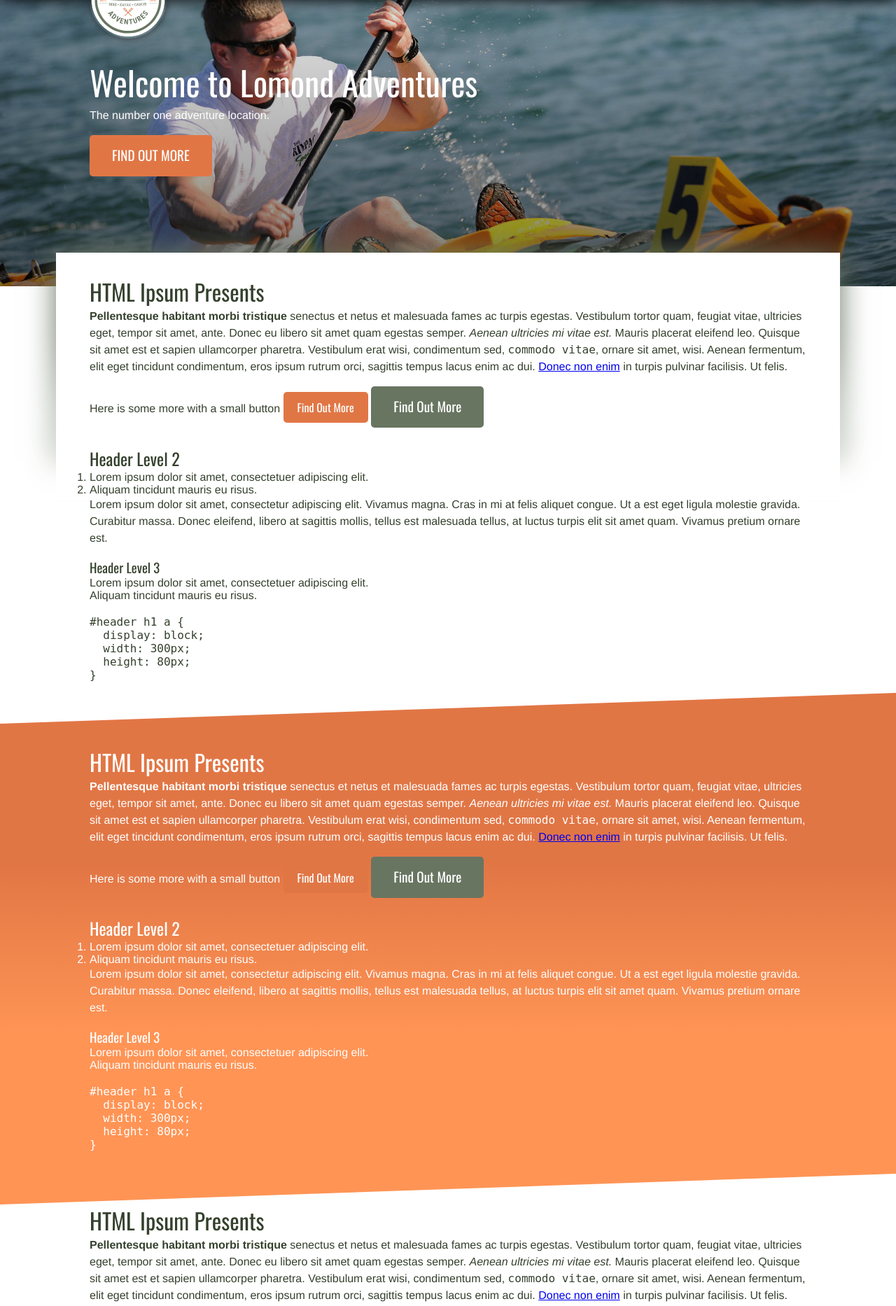
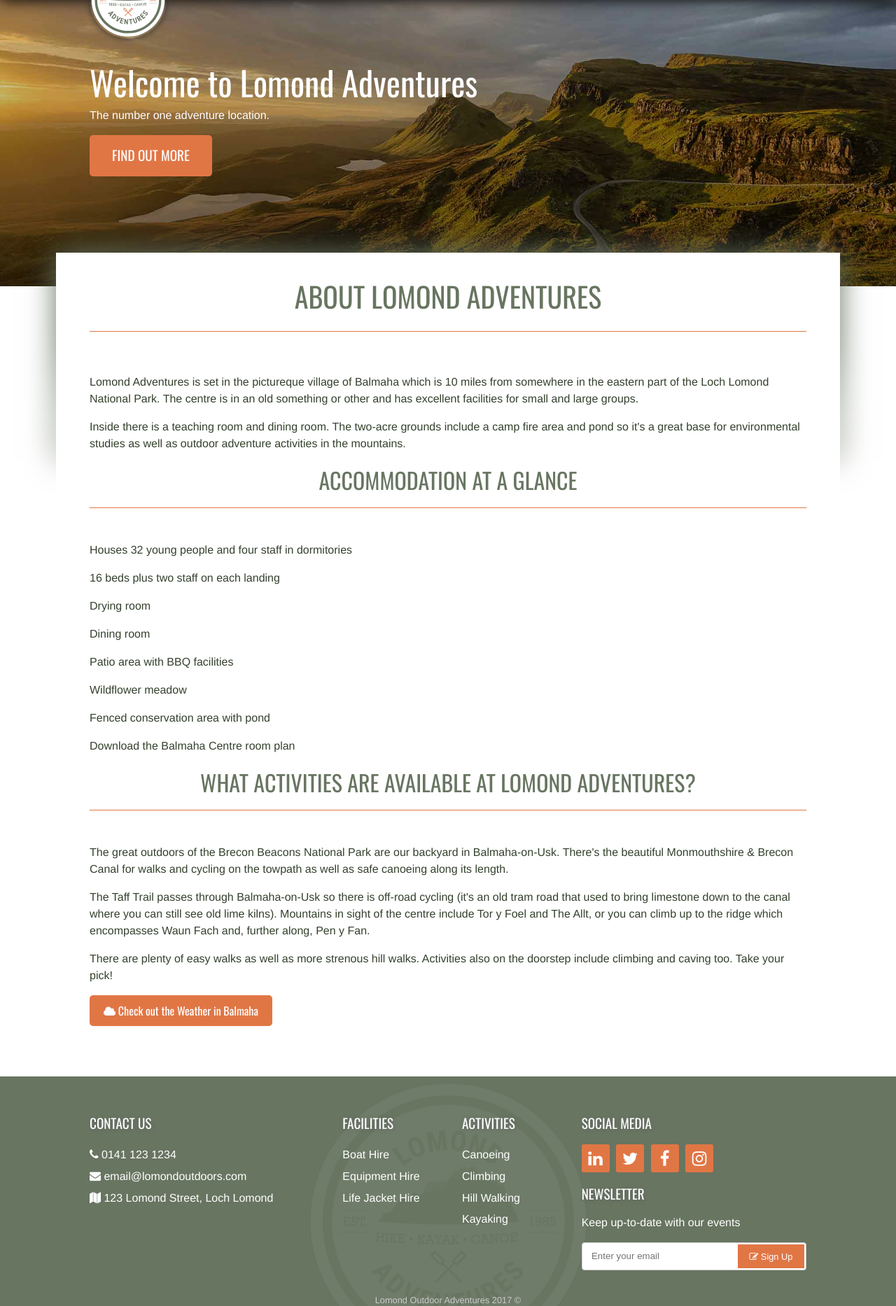
Before and after one commit to cjconnor24/OutdoorCentre, a PHP site: page /about-us.php in a window 1280 px wide. Shown: the part 75-1941 px from the top of the page at 70% size. Run offline with PHP 8.4, Linux system fonts and the light colour scheme; data comes from the database, SQL or seed files in the repository.

Commit message:
Fixed Hero BG slider

```diff
--- a/about-us.php
+++ b/about-us.php
@@ -1,6 +1,47 @@
 <?php include('includes/header.php');?>
 
-<div class="hero">
+<script type="text/javascript">
+    $(document).ready(function(){
+
+        // TODO: EXTRACT THIS INTO SEPARATE LOGIC
+
+        // CREATE IMGAGES THE THEIR POSITIONING
+        var imgArr = new Array(
+            ['/img/full-size-hero/hero-1.jpg','center center'],
+            ['/img/full-size-hero/hero-2.jpg','center center'],
+            ['/img/full-size-hero/hero-3.jpg','center bottom'],
+            ['/img/full-size-hero/hero-4.jpg','center center'],
+            ['/img/full-size-hero/hero-5.jpg','left bottom']
+        );
+
+        console.log("THIS RUNNS");
+
+        var preloadArr = new Array();
+        var i;
+
+        // PRELOAD THE IMAGES
+        for(i=0; i < imgArr.length; i++){
+            preloadArr[i] = new Image();
+            preloadArr[i].src = imgArr[i][0];
+        }
+
+        var currImg = 1;
+        var intID = setInterval(changeImg, 6000);
+
+        // CHANGE THE IMAGE
+        function changeImg(){
+
+            // CHANGE THE IMAGE AND THE BG POSITION
+            var current = currImg++%imgArr.length;
+            $('.hero').css('background-image','url(' + preloadArr[current].src +')');
+            $('.hero').css('background-position',imgArr[current][1]);
+
+        }
+
+    });
+</script>
+
+<div class="hero about-us">
 
     <div class="container">
 
@@ -15,19 +56,38 @@
 
 
     <div class="container overlap">
-        <?php include('ipsum.php');?>
+        <h1 class="heading">About Lomond Adventures</h1>
+        <p>Lomond Adventures is set in the pictureque village of Balmaha which is 10 miles from somewhere in the eastern part of the Loch Lomond National Park. The centre is in an old something or other and has excellent facilities for small and large groups.</p>
+        <p>Inside there is a teaching room and dining room. The two-acre grounds include a camp fire area and pond so it's a great base for environmental studies as well as outdoor adventure activities in the mountains.</p>
+
+        <h2 class="heading">ACCOMMODATION AT A GLANCE</h2>
+        <p>Houses 32 young people and four staff in dormitories</p>
+        <p>16 beds plus two staff on each landing</p>
+        <p>Drying room</p>
+        <p>Dining room</p>
+        <p>Patio area with BBQ facilities</p>
+        <p>Wildflower meadow</p>
+        <p>Fenced conservation area with pond</p>
+        <p>Download the Balmaha Centre room plan</p>
+        <h2 class="heading">WHAT ACTIVITIES ARE AVAILABLE AT Lomond Adventures?</h2>
+        <p>The great outdoors of the Brecon Beacons National Park are our backyard in Balmaha-on-Usk. There's the beautiful Monmouthshire & Brecon Canal for walks and cycling on the towpath as well as safe canoeing along its length.</p>
+        <p>The Taff Trail passes through Balmaha-on-Usk so there is off-road cycling (it's an old tram road that used to bring limestone down to the canal where you can still see old lime kilns). Mountains in sight of the centre include Tor y Foel and The Allt, or you can climb up to the ridge which encompasses Waun Fach and, further along, Pen y Fan.</p>
+        <p>There are plenty of easy walks as well as more strenous hill walks. Activities also on the doorstep include climbing and caving too. Take your pick!</p>
+        <p><a href="#" class="btn btn-orng"><i class="fa fa-cloud"></i> Check out the Weather in Balmaha</a></p>
+<!--        <h3 class="heading">HOW TO FIND US...</h3>-->
+<!--        <p>Balmaha OUTDOOR CENTRE, Balmaha-ON-USK, POWYS LD3 7JE (NB IF USING SAT NAV MAKE SURE YOU COME VIA THE A40)</p>-->
     </div>
 
-    <div class="band">
-        <div class="container">
-            <?php include('ipsum.php');?>
+<!--    <div class="band">-->
+<!--        <div class="container">-->
+<!--            --><?php //include('ipsum.php');?>
+<!---->
+<!--        </div>-->
+<!---->
+<!--    </div>-->
 
-        </div>
-
-    </div>
-
-    <div class="container">
-        <?php include('ipsum.php');?>
-    </div>
+<!--    <div class="container">-->
+<!--        --><?php //include('ipsum.php');?>
+<!--    </div>-->
 
 <?php include('includes/footer.php'); ?>
--- a/css/styles.css
+++ b/css/styles.css
@@ -245,8 +245,11 @@ nav::after {
 .hero {
     width:100%;
     margin-top:75px;
-    background:url('/img/placeholder-1.jpg') center center no-repeat fixed;
-    background-size:cover;
+    background:url('/img/full-size-hero/hero-4.jpg') no-repeat center center fixed;
+    -webkit-background-size: cover;
+    -moz-background-size: cover;
+    -o-background-size: cover;
+    background-size: cover;
     padding:calc(50px + 2em) 0 calc(100px + 2em) 0;
     /*padding:75px 0 10vh 0;*/
     min-height:350px;
@@ -256,8 +259,13 @@ nav::after {
     color:#fff;
     position:relative;
     z-index:-3;
-    transition:background-image 2s ease;
+    transition:all 1s ease;
 }
+/*.hero.about-us {*/
+    /*background:url('/img/site-photos/placeholder-1.jpg') center center no-repeat fixed;*/
+    /*background-size:100%;*/
+
+/*}*/
 /*TODO: THERE IS AN ISSUE HERE ON IE AND SAFARI*/
 .hero::after {
     content: '';
```
Also changed, not shown: index.php (+39 -0 lines), img/full-size-hero/hero-1.jpg (added), img/full-size-hero/hero-2.jpg (added), img/full-size-hero/hero-3.jpg (added), img/full-size-hero/hero-4.jpg (added), img/full-size-hero/hero-5.jpg (added), img/narrow-hero/hero-5.jpg (added), img/narrow-hero/hero-6.jpg (added), img/narrow-hero/hero-7.jpg (added), img/narrow-hero/hero-8.jpg (added), img/site-photos/placeholder-1.jpg (added).
